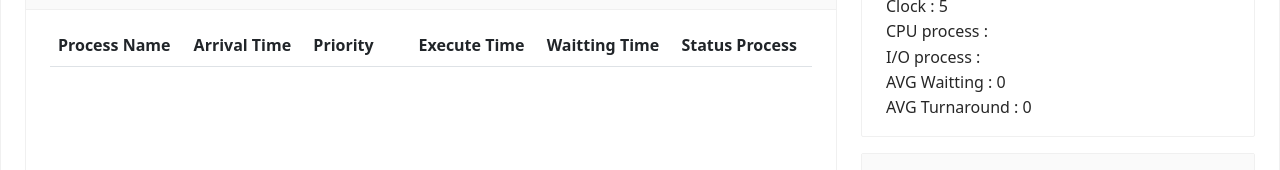
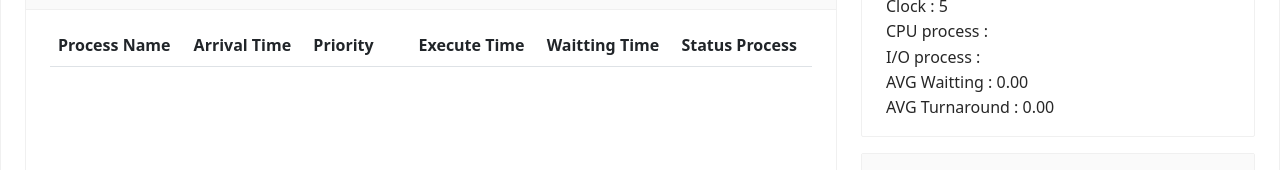
Before and after one commit to dulyakit/os-pcb, a React (Create React App) app: page / in a window 1280 px wide. Shown: the part 174-344 px from the top of the page. Built offline with nearby package versions, Linux system fonts and the light colour scheme.

Commit message:
update code

```diff
--- a/src/controller/index.js
+++ b/src/controller/index.js
@@ -8,7 +8,7 @@ function index() {
   return (
     <>
       <Header />
-      <div style={{minHeight: '90vh'}}>
+      <div style={{ minHeight: '90vh' }}>
         <PCB />
         <Terminate />
       </div>
--- a/src/view/pcb.js
+++ b/src/view/pcb.js
@@ -61,7 +61,7 @@ const PCB = () => {
 
   const terminateProcess = () => {
 
-    // ค้นหา Object ที่มีสถานะเป็น Running และเปลี่ยนสถานะเป็น Terminate
+    // ค้นหา Object ที่มีสถานะเป็น Running และเปลี่ยนสถานะเป็น Terminate แล้วนำมาใส่ใน terminateProcesss
     let terminateProcesss = processList.filter((item) => {
       return item.statusProcess === "Running" && { ...item, statusProcess: "Terminate" }
     });
@@ -72,13 +72,11 @@ const PCB = () => {
     });
     setProcessList(filterArr);
 
-    // นำตัวแปรที่เก็บค่าที่ค้นหามาเปลี่ยน statusProcess เป็น Terminate
-    terminateProcesss[0].statusProcess = "Terminate";
-
     // กำหนด turnAroundTime เป็นผลรวมของ excuteTime + waittingTime
     terminateProcesss[0].turnAroundTime = terminateProcesss[0].excuteTime + terminateProcesss[0].waittingTime;
 
     setProcessRunning(null) // กำหนดให้  process ปัจจุบันเป็น null
+
     setProcessTerminateList([...processTerminateList, ...terminateProcesss]); // เพิ่ม processTerminate
 
   };
@@ -320,8 +318,8 @@ const PCB = () => {
                   <div>Clock : {clock}</div>
                   <div>CPU process : {processList.map((e) => (e.id === processRunning ? e.name : ''))}</div>
                   <div>I/O process : {usbRunning}</div>
-                  <div>AVG Waitting : {averageWaitting > 0 ? averageWaitting.toFixed(2) : 0.00}</div>
-                  <div>AVG Turnaround : {averageTurnaround > 0 ? averageTurnaround.toFixed(2) : 0.00}</div>
+                  <div>AVG Waitting : {averageWaitting > 0 ? averageWaitting.toFixed(2) : '0.00'}</div>
+                  <div>AVG Turnaround : {averageTurnaround > 0 ? averageTurnaround.toFixed(2) : '0.00'}</div>
                 </div>
               </Card>
 
--- a/src/view/que.js
+++ b/src/view/que.js
@@ -9,6 +9,7 @@ import { useSelector } from 'react-redux'
 function Que() {
   const processList = useSelector((state) => state.processList)
   const clock = useSelector((state) => state.clock)
+
   const [queProcess, setQueProcess] = useState([])
 
   // หาก clock มีการเปลี่ยนแปลง จะนำ process ที่มีสถานะเป็น Ready มาจัดเรียงใหม่เพื่อนำไปแสดงผล
@@ -30,7 +31,7 @@ function Que() {
     <Card
       type="inner"
       title={<span style={{ fontSize: '18px' }}>Ready Que</span>}
-      style={{ height: '350px', overflow: 'scroll', overflowX: 'hidden' }}>
+      style={{ height: '350px', overflow: 'scroll', overflowX: 'auto' }}>
       <Table align="left" hover className='text-nowrap'>
         <thead>
           <tr align='left'>
--- a/src/view/terminate.js
+++ b/src/view/terminate.js
@@ -6,6 +6,7 @@ import Que from './que';
 
 const Terminate = () => {
   const terminateList = useSelector((state) => state.processTerminateList)
+
   return (
     <div >
       <div className="col-md-12">
--- a/src/view/usb.js
+++ b/src/view/usb.js
@@ -8,28 +8,13 @@ import { useDispatch, useSelector } from 'react-redux'
 
 const Usb = () => {
   const dispatch = useDispatch()
+
   const clock = useSelector((state) => state.clock)
   const processList = useSelector((state) => state.processList)
+
   const setProcessRunning = ((any) => dispatch({ type: 'set', processRunning: any, }))
 
   const [useQue, setUsbQue] = useState()
-
-  const sortUsb = () => {
-    let temp = []
-
-    // นำ process ที่ถูก usb ดึงไปใช้งานมาจัดอยู่ใน array ใหม่
-    for (let i = 0; i < processList.length; i++) {
-      if (processList[i].usb?.active === true) {
-        temp.push({
-          name: processList[i].name,
-          ...processList[i].usb
-        })
-      }
-    }
-
-    // นำ array ที่ได้มาจัดเรียงตาม arrivalTime(usb.arrivalTime) จากน้อยไปมาก
-    setUsbQue(_.orderBy(temp, ['arrivalTime'], ['asc']))
-  }
 
   const addUsb = () => {
     let tempList = processList
@@ -58,6 +43,23 @@ const Usb = () => {
         }
       }
     }
+  }
+
+  const sortUsb = () => {
+    let temp = []
+
+    // นำ process ที่ถูก usb ดึงไปใช้งานมาจัดอยู่ใน array ใหม่
+    for (let i = 0; i < processList.length; i++) {
+      if (processList[i].usb?.active === true) {
+        temp.push({
+          name: processList[i].name,
+          ...processList[i].usb
+        })
+      }
+    }
+
+    // นำ array ที่ได้มาจัดเรียงตาม arrivalTime(usb.arrivalTime) จากน้อยไปมาก
+    setUsbQue(_.orderBy(temp, ['arrivalTime'], ['asc']))
   }
 
   // หาก clock มีการเปลี่ยนแปลง จะเรียกใช้ sortUsb เพื่อจัดเรียงคิวตาม arrivalTime ของ usb
```
